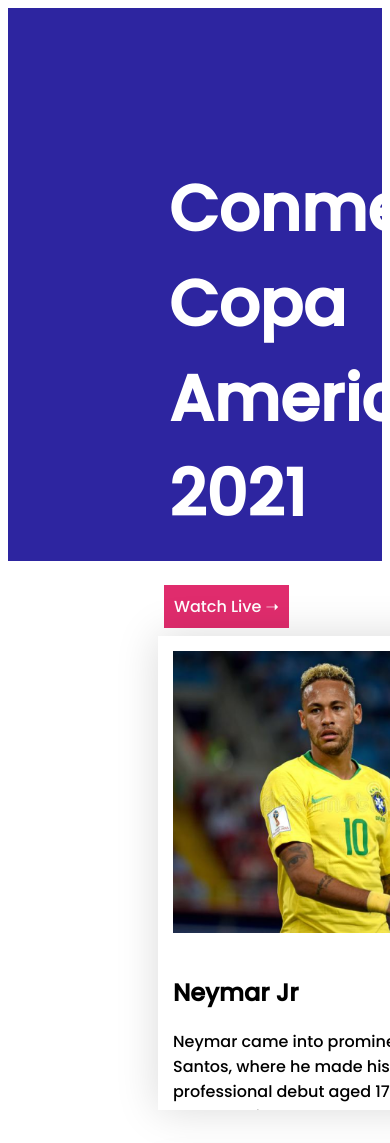
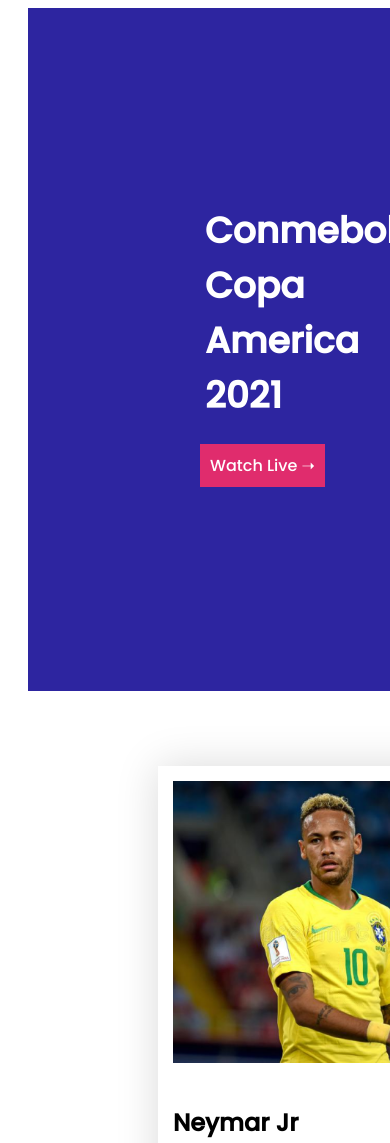
Before and after one commit to elaph-hilful/responsive-football-assignment02, a plain HTML site: page index.html in a window 390 px wide. Shown: the top 1143 px of the page. Drawn offline with Linux system fonts and the light colour scheme.

Commit message:
final submission

```diff
--- a/style/style.css
+++ b/style/style.css
@@ -114,7 +114,7 @@
 }
 /*Responsive section styles*/
 @media only screen and (max-width: 688px) {
-  .banner-sectio {
+  .banner-section {
     width: 400px;
     flex-direction: column;
     grid-row-gap: 50px;
@@ -122,7 +122,7 @@
     margin: 0 20px;
     padding: 65px 16px;
   }
-  .text {
+  .banner-title {
     font-size: 36px;
     font-weight: 700;
     color: white;
@@ -162,7 +162,7 @@
     grid-template-columns: repeat(2, 1fr);
     grid-row-gap: 30px;
   }
-  .text {
+  .banner-title {
     font-size: 36px;
     font-weight: 700;
     color: white;
```
